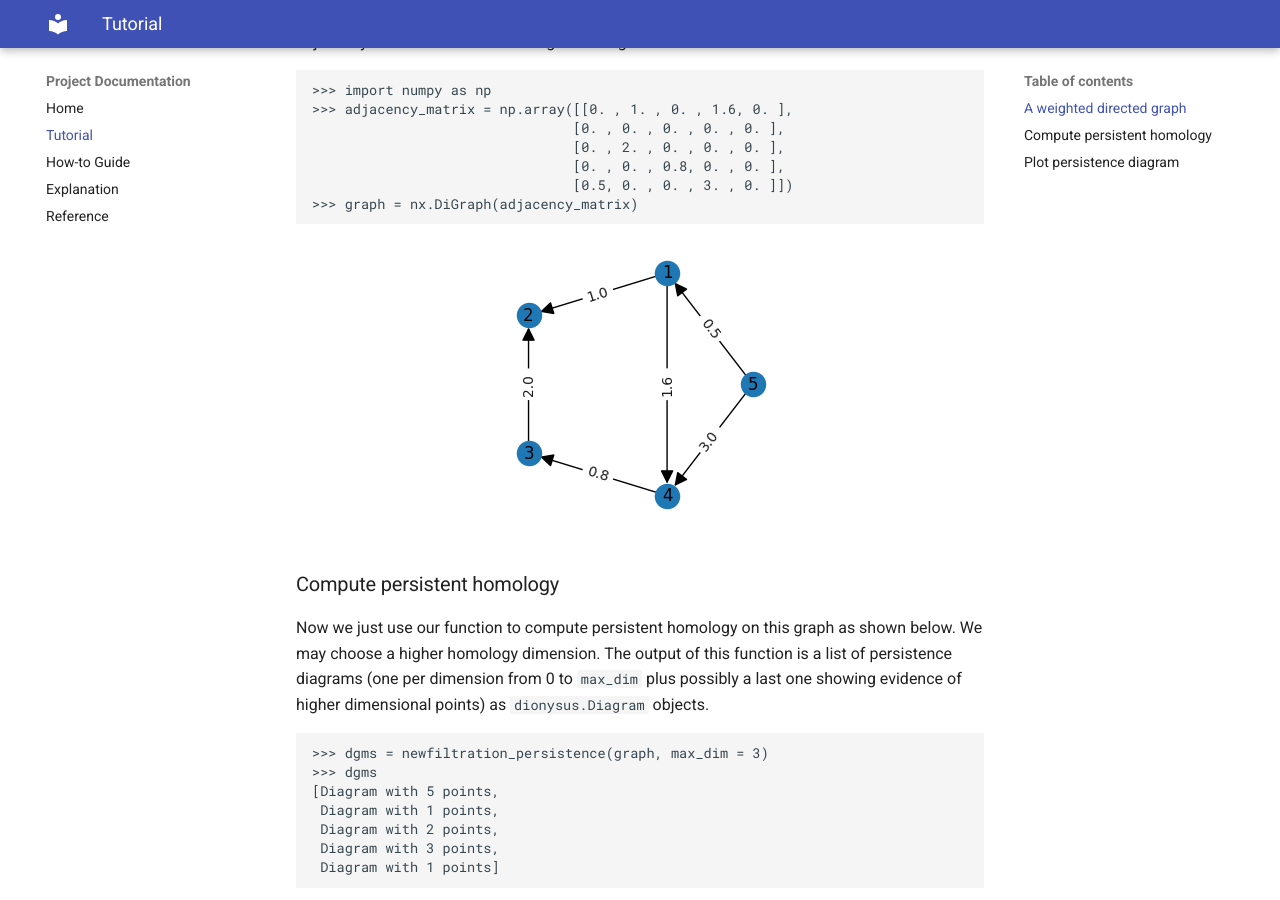
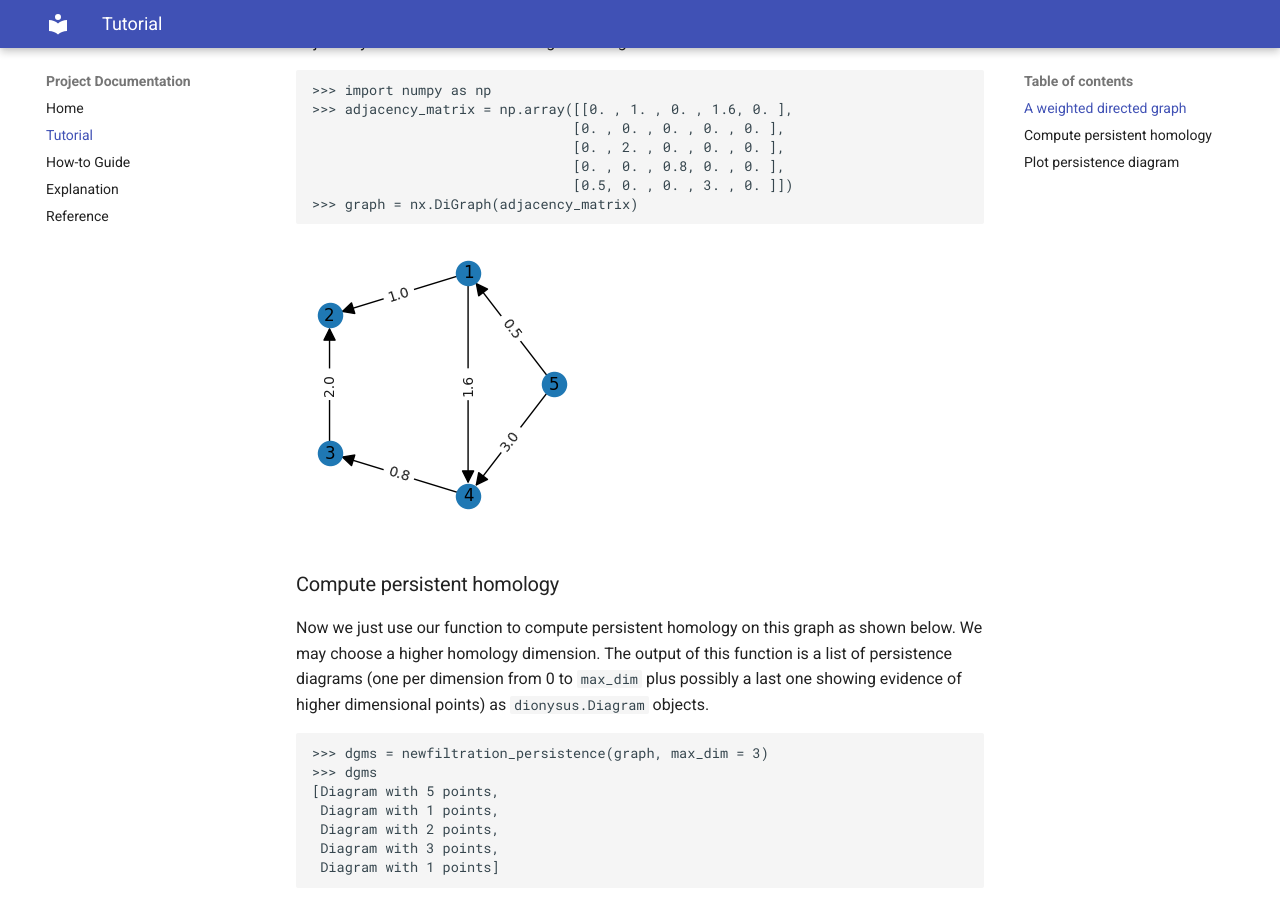
Before and after one commit to munozram/cmse890-602-project, an MkDocs documentation site: the page built from docs/tutorial.md, in a window 1280 px wide and 900 px high, scrolled down 373 px. Built offline with MkDocs 1.6.1 and Material for MkDocs 9.7.7, drawn with Linux system fonts in a browser that asks for light colours.

Commit message:
Working on documentation

````diff
--- a/docs/tutorial.md
+++ b/docs/tutorial.md
@@ -16,9 +16,7 @@
                                 [0.5, 0. , 0. , 3. , 0. ]])
 >>> graph = nx.DiGraph(adjacency_matrix)
 ```
-<p align="center">
-<img src="https://github.com/munozram/cmse890-602-project/blob/main/docs/example_graph.png" />
-</p>
+![Example graph](example_graph.png)
 
 ### Compute persistent homology
 
@@ -39,6 +37,4 @@
 ```
 >>> plot_dgms(dgms, max_dim=3)
 ```
-<p align="center">
-<img src="https://github.com/munozram/cmse890-602-project/blob/main/docs/example_diagram.png" />
-</p>
+![Example diagram](example_diagram.png)
````
